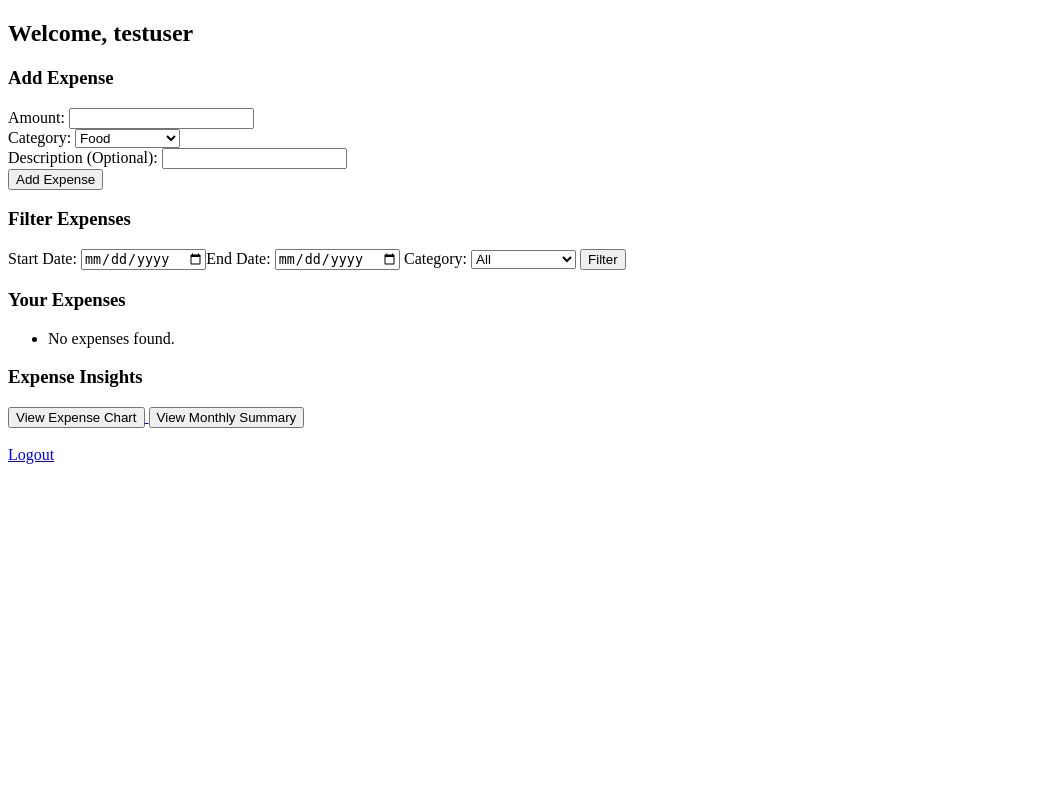
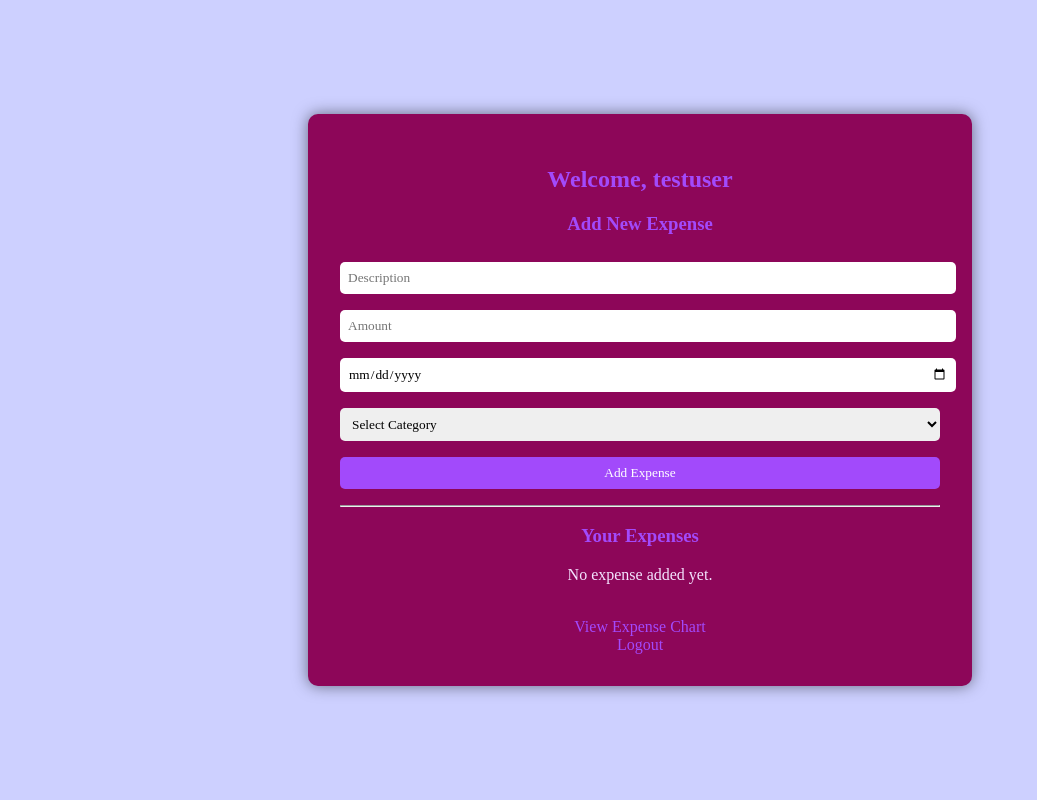
Before and after one commit to znildem/Expense-Tracker, a Flask app: page /dashboard in a window 1280 px wide. Shown: the whole page, without its empty margins (0-1037 px from the left). Run offline with Flask 3, Linux system fonts and the light colour scheme; a user stored in the database is signed in.

Commit message:
Styled all templates with dark purple theme and centered layout

```diff
--- a/templates/dashboard.html
+++ b/templates/dashboard.html
@@ -1,81 +1,135 @@
 <!DOCTYPE html>
-<html>
+<html lang = "en">
 <head>
+    <meta charset = "UTF-8">
     <title>Dashboard</title>
+    <style>
+        :root {
+            --bg-color: rgb(205, 208, 255);
+            --text-color: #f4e4ff;
+            --card-color: #8d0659;
+            --accent-color: #a24afb;
+        }
+
+        body {
+            margin: 0;
+            font-family: 'Times New Roman', serif;
+            background-color: var(--bg-color);
+            color: var(--text-color);
+            display: flex;
+            flex-direction: column;
+            align-items:center;
+            justify-content:center;
+            min-height:100vh;
+            text-align: center;
+        }
+
+        h1, h2, h3, h4, h5 {
+            color: var(--accent-color);
+        }
+
+        .container {
+            background-color: var(--card-color);
+            padding: 2rem;
+            border-radius: 10px;
+            box-shadow: 0 0 15px rgba(0, 0, 0, 0.5);
+            max-width: 600px;
+            width: 100%;
+        }
+
+        input, select, button {
+            margin: 0.5rem 0;
+            padding: 0.5rem;
+            border: none;
+            border-radius: 5px;
+            width: 100%;
+            font-family: 'Times New Roman', serif;
+        }
+
+        button {
+            background-color: var(--accent-color);
+            color: white;
+            cursor: pointer;
+        }
+
+        a {
+            color: var(--accent-color);
+            text-decoration:none;
+        }
+
+        a:hover {
+            text-decoration: underline;
+        }
+
+        table {
+            width: 100%;
+            border-collapse: collapse;
+            margin-top: 1rem;
+        }
+
+        th, td {
+            padding: 0.5rem;
+            border-bottom: 1 px solid #ccc;
+        }
+
+        th {
+            color: var(--accent-color);
+        }
+    </style>
 </head>
 <body>
+    <div class= "container">
         <h2>Welcome, {{ username }}</h2>
 
-    <!-- Add Expense Form -->
-    <h3>Add Expense</h3>
-    <form method = "POST" action = "{{ url_for('add_expense') }}">
-        <label>Amount:</label>
-        <input type = "number" name = "amount" step "0.01" required>
-        <br>
-        <label>Category:</label>
-        <select name = "category">
-            <option value = "Food">Food</option>
-            <option value = "Transport">Transport</option>
-            <option value = "Entertainment">Entertainment</option>
-            <option value = "Shopping">Shopping</option>
-            <option value = "Bills">Bills</option>
+        <form method= "POST" action = "/add_expense">
+            <h3>Add New Expense</h3>
+            <input type = "text" anme = "description" placeholder = "Description" required>
+            <input type = "number" step = "0.01" name = "amount" placeholder = "Amount" required>
+            <input type = "date" name = "date" required>
+            <select name = "category" required>
+                <option value = "">Select Category</option>
+                <option>Food</option>
+                <option>Transportation</option>
+                <option>Entertainment</option>
+                <option>Health</option>
+                <option>Bills</option>
+                <option>Shopping</option>
+                <option>Other</option>
             </select>
-        <br>
-        <label>Description (Optional):</label>
-        <input type = "text" name = "description">
-        <br>
             <button type = "submit">Add Expense</button>
         </form>
 
-    <!-- Filter Form -->
-     <h3>Filter Expenses</h3>
-     <form method = "GET" action = "{{ url_for('dashboard') }}">
-        <label>Start Date:</label>
-        <input type = "date" name = "start_date"
+        <hr>
 
-        <label>End Date:</label>
-        <input type = "date" name = "end_date">
+        <h3>Your Expenses</h3>
+        {%if expenses %}
+        <table>
+            <thead>
+                <tr>
+                    <th>Date</th>
+                    <th>Description</th>
+                    <th>Amount</th>
+                    <th>Category</th>
+                </tr>
+            </thead>
+            <tbody>
+                {% for expense in expenses %}
+                <tr>
+                    <td>{{ expense.date }}</td>
+                    <td>{{ expense.description }}</td>
+                    <td>${{ expense.amount }}</td>
+                    <td>{{ expense.category }}</td>
+                </tr>
+                {% endfor %}
+            </tbody>
+        </table>
+        {% else %}
+        <p>No expense added yet.</p>
+        {% endif %}
 
-        <label>Category:</label>
-        <select name = "category">
-            <option velue = "">All</option>
-            <option velue = "Food">Food</option>
-            <option velue = "Transport">Transport</option>
-            <option velue = "Entertainment">Entertainment</option>
-            <option velue = "Shopping">Shopping</option>
-            <option velue = "Bills">Bills</option>
-        </select>
-
-        <button type = "submit">Filter</button>
-     </form>
-
-     <!-- Expense List -->
-    <h3>Your Expenses</h3>
-    <ul>
-        {% for expense in expenses %}
-            <li>
-                {{ expense.date.strftime('%Y-%m-%d') }} - {{ expense.category }}:
-                ${{ expense.amount }} - {{ expense.description }}
-                <a href = "{{ url_for('edit_expense', expense_id = expense.id) }}">Edit</a> |
-                <a href = "{{ url_for('delete_expense', expense_id = expense.id) }}" onlick = "return confirm('Are you sure?')">Delete</a>
-            </li>
-        {% else %}
-            <li>No expenses found.</li>
-        {% endfor %}
-    </ul>
-
-    <!-- Visualization Buttons -->
-    <h3>Expense Insights</h3>
-    <a href = "{{ url_for('expense_chart') }}">
-        <button>View Expense Chart</button>
-    </a>
-
-    <a href = "{{ url_for('monthly_summary') }}">
-        <button>View Monthly Summary</button>
-    </a>
-
-    <br><br>
-
-    <a href = "{{ url_for('logout')}}">Logout</a>
+        <br>
+        <a href = "{{ url_for('expense_chart') }}">View Expense Chart</a><br>
+        <a href = "{{ url_for('logout') }}">Logout</a>
+    </div>
 </body>
 </html>
```
Also changed, not shown: templates/login.html (+57 -7 lines), templates/monthly_summary.html (+82 -11 lines). Lines whose indentation alone changed are shown as unchanged.
